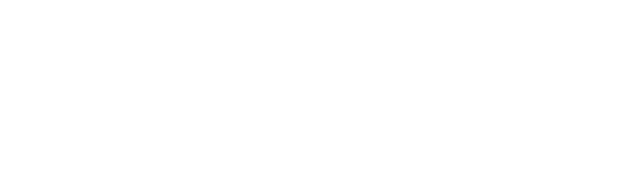
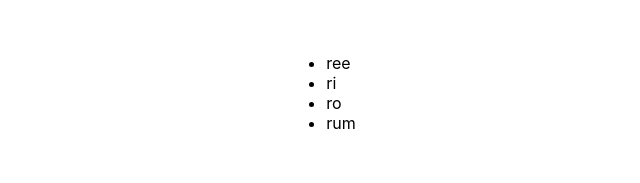
Before and after one commit to sschlesier/njs-gallery, a Next.js app: page / in a window 1280 px wide. Shown: the part 257-440 px from the top of the page, without its empty margins (319-959 px from the left). Built offline with nearby package versions, Linux system fonts and the light colour scheme.

Commit message:
make a dynamic list

```diff
--- /dev/null
+++ b/lib/dynamic.js
@@ -0,0 +1,4 @@
+
+export function getGalleries() {
+	return {galleries: ['ree', 'ri', 'ro', 'rum']}
+}
--- a/pages/index.js
+++ b/pages/index.js
@@ -1,7 +1,8 @@
 import Head from 'next/head'
+import { getGalleries } from '../lib/dynamic'
 import styles from '../styles/Home.module.css'
 
-export default function Home() {
+export default function Home(props) {
   return (
     <div className={styles.container}>
       <Head>
@@ -11,9 +12,20 @@ export default function Home() {
       </Head>
 
       <main className={styles.main}>
+        <ul>
+          { props.galleries.map( (name) => (
+            <li>{name}</li>
+          ))}
+        </ul>
       </main>
 
       <footer className={styles.footer}>A Gallery</footer>
     </div>
   )
 }
+
+export async function getStaticProps(context) {
+  return {
+    props: getGalleries()
+  }
+}
```
